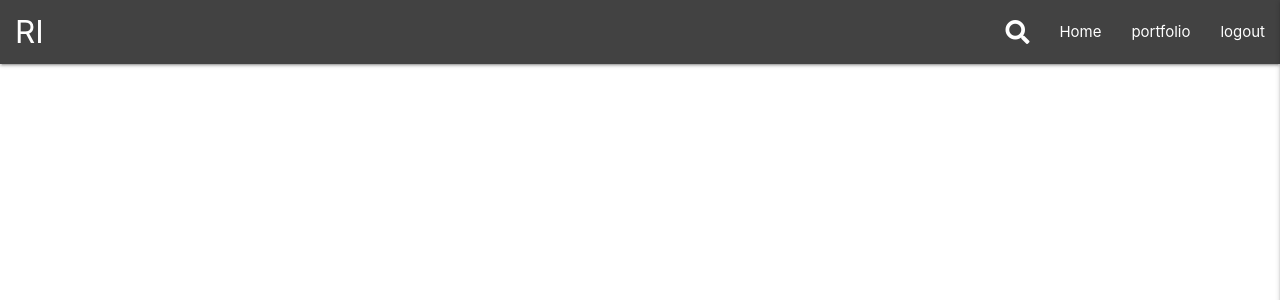
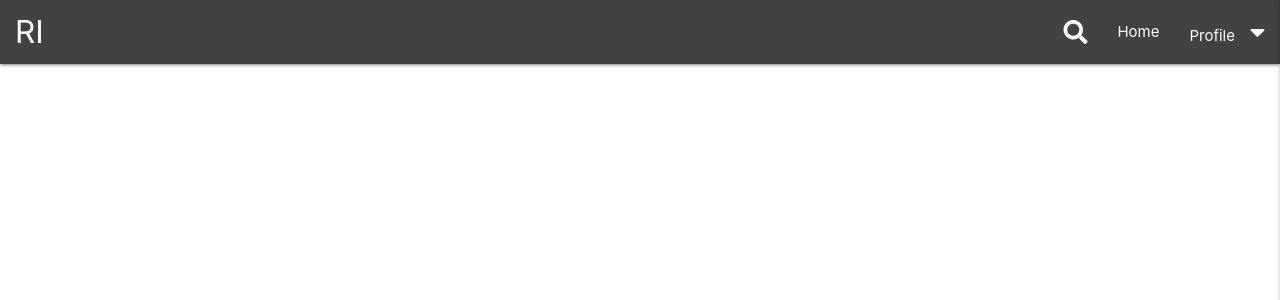
Before and after one commit to waterrot/responsible-investers, a Flask app: page / in a window 1280 px wide. Shown: the top 300 px of the page. Run offline with Flask 2, Linux system fonts and the light colour scheme; the visitor is signed in with stand-in values (Sample User, id 1); data that the repository does not hold is empty; some libraries are stand-ins or nearby versions.

Commit message:
added dropdown to navbar and added profile page

```diff
--- a/app.py
+++ b/app.py
@@ -198,6 +198,11 @@ def portfolio():
         live_prices=live_prices)
 
 
+@app.route("/profile")
+def profile():
+    return render_template("profile.html")
+
+
 @app.route("/sell/<stocks_bought_id>", methods=["POST"])
 def sell_stocks(stocks_bought_id):
     # find the stock the user wants to sell
--- a/static/js/script.js
+++ b/static/js/script.js
@@ -1,6 +1,7 @@
 $(document).ready(function(){
     $('.sidenav').sidenav({edge: "right"});
     $('.collapsible').collapsible();
+    $(".dropdown-trigger").dropdown();
   });
 
 /* code to multiply the quantity with the stock price */
--- a/templates/base.html
+++ b/templates/base.html
@@ -19,6 +19,12 @@
 
     <header>
         <!-- top navbar -->
+        <!-- profile dropdown menu -->
+        <ul id="dropdown-profile" class="dropdown-content">
+            <li><a href="{{ url_for('profile') }}">Profile</a></li>
+            <li><a href="{{ url_for('portfolio') }}">Portfolio</a></li>
+            <li><a href="{{ url_for('logout') }}">Logout</a></li>
+        </ul>
         <nav class="nav-extended grey darken-3">
             <div class="nav-wrapper">
                 <a href="{{ url_for('home') }}" class="brand-logo ml-2">RI</a>
@@ -27,13 +33,15 @@
                     <li><a href="#"><i class="fas fa-search"></i></a></li>
                     <li><a href="{{ url_for('home') }}">Home</a></li>
                     {% if session.user %}
-                        <li><a href="{{ url_for('portfolio') }}">portfolio</a></li>
-                    {% endif %}
-                    {% if session.user %}
-                        <li><a href="{{ url_for('logout') }}">logout</a></li>
+                        <!-- profile dropdown -->
+                        <li>
+                            <a class="dropdown-trigger" href="#!" data-target="dropdown-profile">
+                                Profile<i class="fas fa-caret-down ml-2"></i>
+                            </a>
+                        </li>
                     {% else %}
-                        <li><a href="{{ url_for('login') }}">login</a></li>
-                        <li><a class="btn btn-green" href="{{ url_for('register') }}">register</a></li>
+                        <li><a href="{{ url_for('login') }}">Login</a></li>
+                        <li><a class="btn btn-green" href="{{ url_for('register') }}">Register</a></li>
                     {% endif %}
                 </ul>
             </div>
@@ -45,13 +53,12 @@
             <li><a href="#"><i class="fas fa-search"></i>Search</a></li>
             <li><a href="{{ url_for('home') }}">Home</a></li>
             {% if session.user %}
-                <li><a href="{{ url_for('portfolio') }}">portfolio</a></li>
-            {% endif %}
-            {% if session.user %}
-                <li><a href="{{ url_for('logout') }}">logout</a></li>
+                <li><a href="{{ url_for('profile') }}">Profile</a></li>
+                <li><a href="{{ url_for('portfolio') }}">Portfolio</a></li>
+                <li><a href="{{ url_for('logout') }}">Logout</a></li>
             {% else %}
-                <li><a href="{{ url_for('login') }}">login</a></li>
-                <li><a class="btn btn-green" href="{{ url_for('register') }}">register</a></li>
+                <li><a href="{{ url_for('login') }}">Login</a></li>
+                <li><a class="btn btn-green" href="{{ url_for('register') }}">Register</a></li>
             {% endif %}
         </ul>
     </header>
--- a/templates/index.html
+++ b/templates/index.html
@@ -3,7 +3,7 @@
 
     <div class="row">
         {% for stock in stocks %}
-            <div class="col s12 m8 l4">
+            <div class="col s12 m8 l4 offset-m2">
                 <div class="card horizontal">
                     <div class="card-image col s5 div-of-image-card">
                         <img src="{{ stock.photo_link }}" class="image-card">
--- /dev/null
+++ b/templates/profile.html
@@ -0,0 +1,4 @@
+{% extends "base.html" %}
+{% block content %}
+
+{% endblock %}
```
Lines whose indentation alone changed are shown as unchanged.
